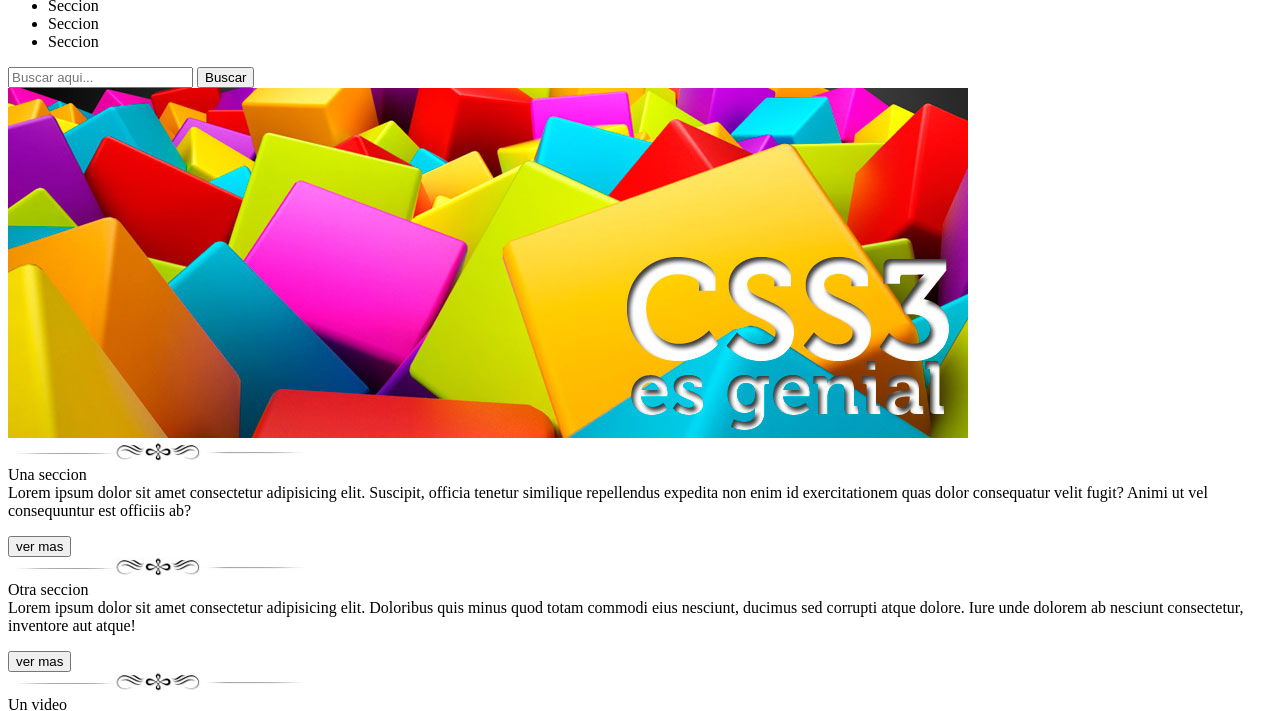
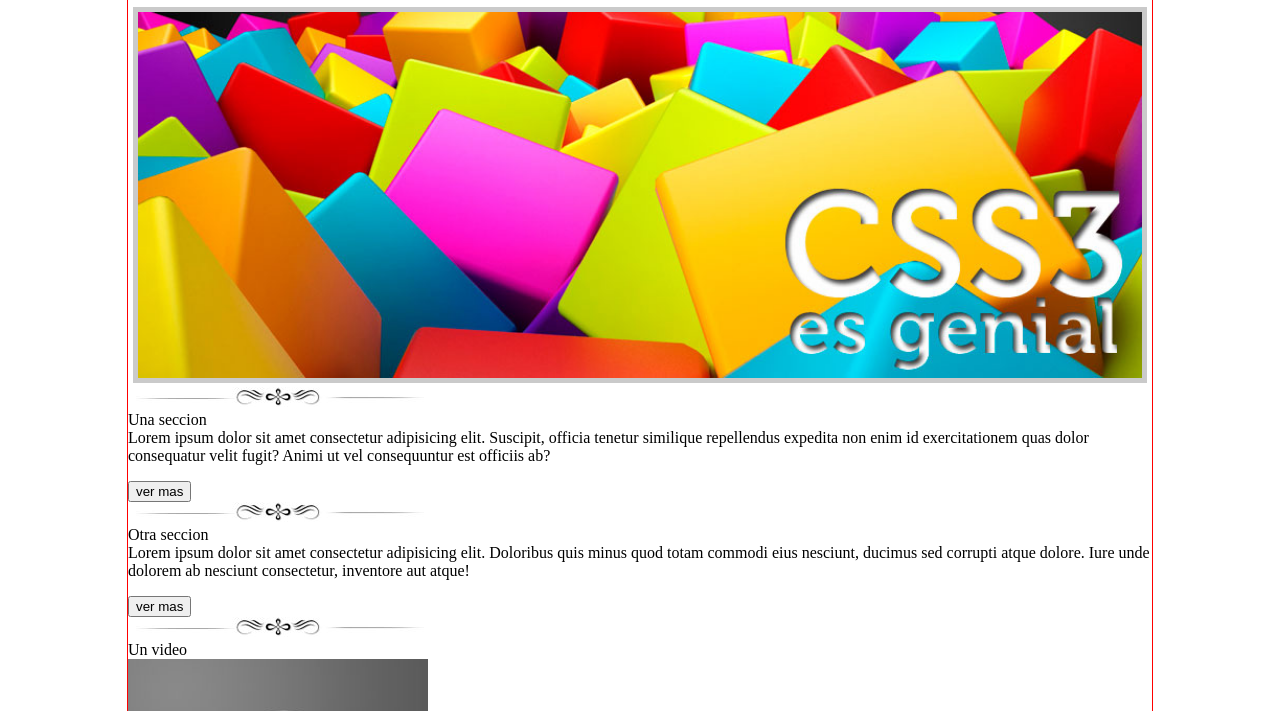
Before and after one commit to Navi343/pw10112233, a plain HTML site: page practica01css/index.html in a window 1280 px wide. Shown: the part 220-931 px from the top of the page. Drawn offline with Linux system fonts and the light colour scheme.

Commit message:
practica01 mitad CSS

```diff
--- /dev/null
+++ b/practica01css/css/estilos.css
@@ -0,0 +1,48 @@
+body{
+    border: 1px solid red;
+    font-size: 16px; /*1em*/
+    margin: 0px auto;
+    max-width: 1024px;
+}
+header{
+    background: #d1e3ee;
+}
+header nav{
+    background: #0247c6;
+    border-radius: 5px;
+    padding: 2px 0px;
+    margin: 0px auto;
+    width: 99%;
+}
+header nav form{
+    float: right;
+    margin-right: 20px;
+    margin-top: -35px;
+}
+header nav form input{
+    border-radius: 5px;
+}
+header nav form input[type="submit"]{
+    background: green;
+    border: 1px solid green;
+    color: white;
+}
+header nav ul li{
+    /*border: 1px solid red;*/
+    color: white;
+    display: inline-block;
+    margin-right: 20px;
+}
+#logo{
+    margin-top: -160px;
+}
+#seccion01{
+    margin-top: 15px;
+}
+#seccion01 article{
+    text-align: center;
+}
+#seccion01 article img{
+    border: 5px solid rgba(150,150,150, 0.5);
+    width: 98%;
+}
--- a/practica01css/index.html
+++ b/practica01css/index.html
@@ -4,11 +4,12 @@
     <meta charset="UTF-8">
     <meta name="viewport" content="width=device-width, initial-scale=1.0">
     <title>Práctica 01 HTML + CSS</title>
+    <link rel="stylesheet" href="css/estilos.css">
 </head>
 <body>
     <header>
         <img src="img/resplandor.png" alt="fondo de header">
-        <img src="img/logo.png" alt="logo de HTML">
+        <img src="img/logo.png" alt="logo de HTML" id = "logo">
         <nav>
             <ul>
                 <li>Inicio</li>
@@ -24,16 +25,16 @@
             </form>
         </nav>
     </header>
-    <section>
+    <section id = "seccion01">
         <article>
             <img src="img/slide2.jpg" alt="Banner principal">
         </article>
     </section>
-    <section>
-        <article>
+    <section id = "seccion02">
+        <article >
             <img src="img/separador.jpg" alt="separador">
             <br>
-            Una seccion
+            <span class = "unaSeccion nito">Una seccion </span>
             <br>
             Lorem ipsum dolor sit amet consectetur adipisicing elit.
             Suscipit, officia tenetur similique repellendus expedita non enim id exercitationem quas dolor consequatur velit fugit? Animi ut vel consequuntur est officiis ab?
@@ -43,7 +44,7 @@
         <article>
             <img src="img/separador.jpg" alt="separador">
             <br>
-            Otra seccion
+            <span class="otraseccion nito">Otra seccion </span>
             <br>
             Lorem ipsum dolor sit amet consectetur adipisicing elit. Doloribus quis minus quod
              totam commodi eius nesciunt, ducimus sed corrupti atque dolore. Iure unde dolorem ab
@@ -54,7 +55,7 @@
         <article>
             <img src="img/separador.jpg" alt="separador">
             <br>
-            Un video
+            <span class="otraseccion nito">Un video</span>
             <br>
             <img src="img/video.jpg" alt="un video ">
         </article>
```
